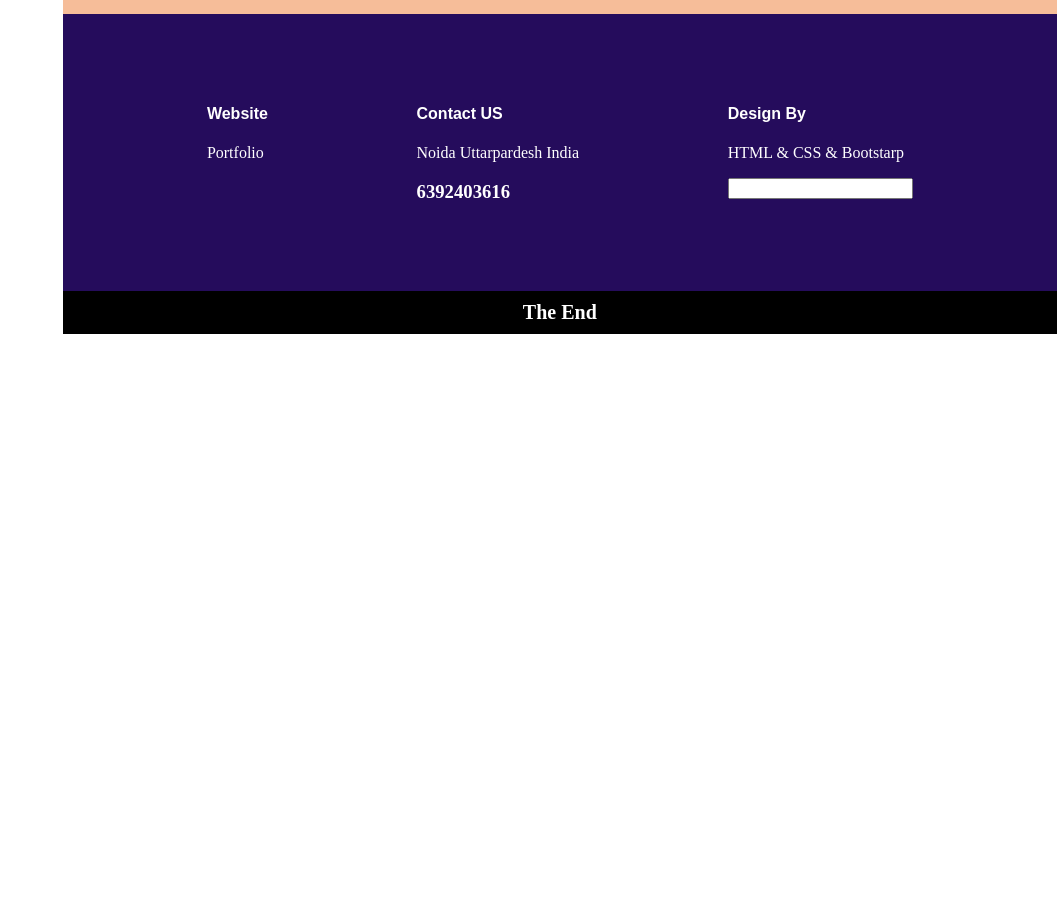
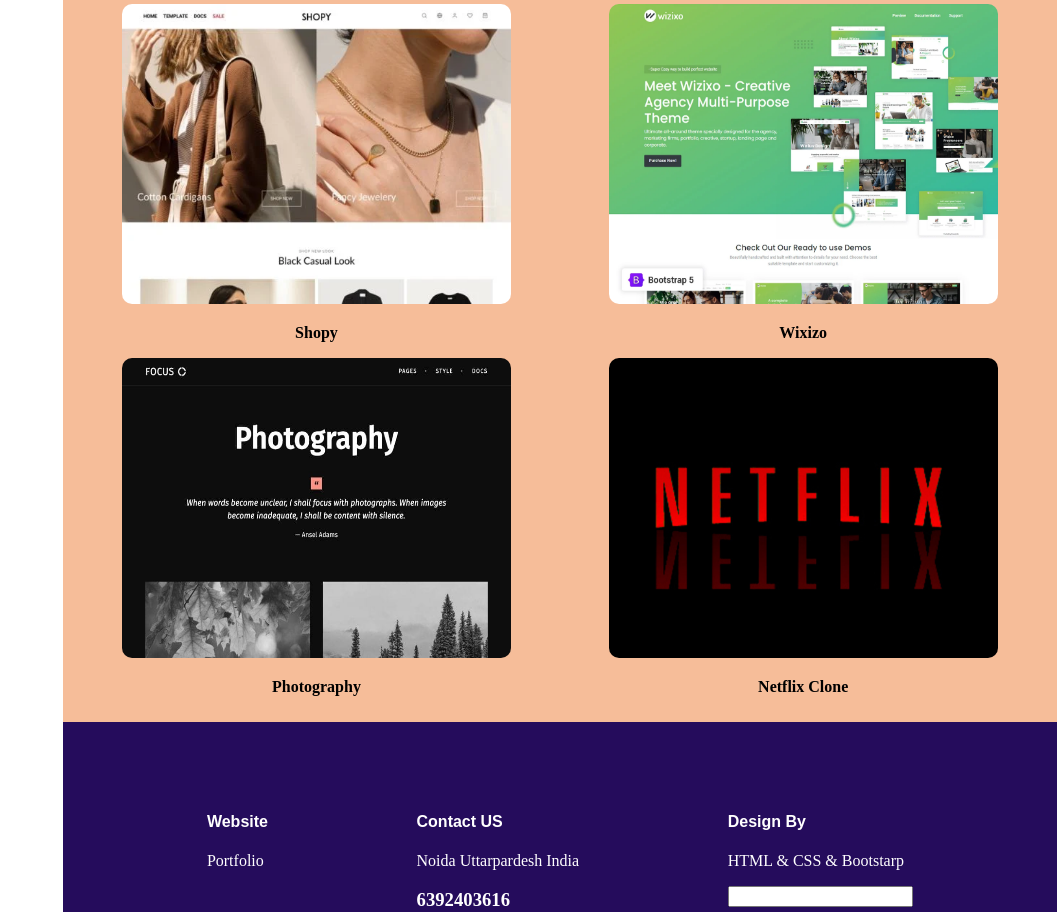
Before and after one commit to Darain786/portfolio, a website: page index.html in a window 1280 px wide. Shown: the part 3313-4225 px from the top of the page, without its empty margins (223-1280 px from the left). Before the commit the page ends 3655 px from the top, so only its background shows below. Drawn offline with nearby package versions, Linux system fonts and the light colour scheme.

Commit message:
Update index.html

```diff
--- a/index.html
+++ b/index.html
@@ -169,6 +169,30 @@
                         <p>BMI Calculator</p>
                     </a>
                 </div>
+                <div>
+                    <a href="https://darain786.github.io/shopy/">
+                        <img src="public/img/shopy-wall.webp">
+                        <p>Shopy</p>
+                    </a>
+                </div>
+                <div>
+                    <a href="https://darain786.github.io/wixizo/">
+                        <img src="public/img/wixizo-wall.webp">
+                        <p>Wixizo</p>
+                    </a>
+                </div>
+                 <div>
+                    <a href="https://darain786.github.io/photography/">
+                        <img src="public/img/photo-wall.jpg">
+                        <p>Photography</p>
+                    </a>
+                </div>
+                 <div>
+                    <a href="https://darain786.github.io/clone/">
+                        <img src="public/img/netflix-wall.jpg">
+                        <p>Netflix Clone</p>
+                    </a>
+                </div>
                </div>
            </div>
            <footer id="footer">
```
